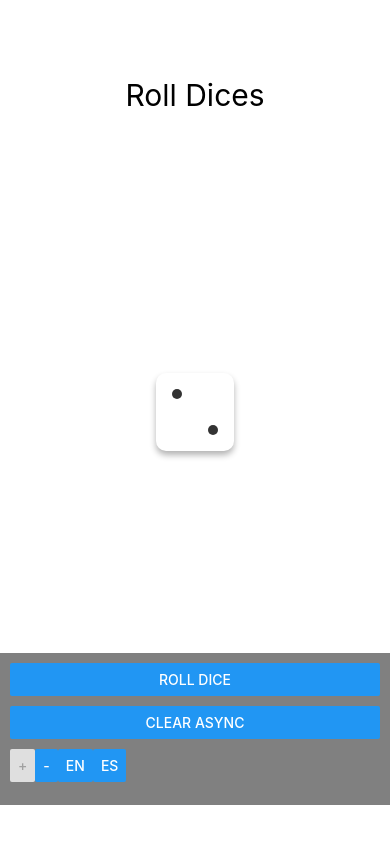
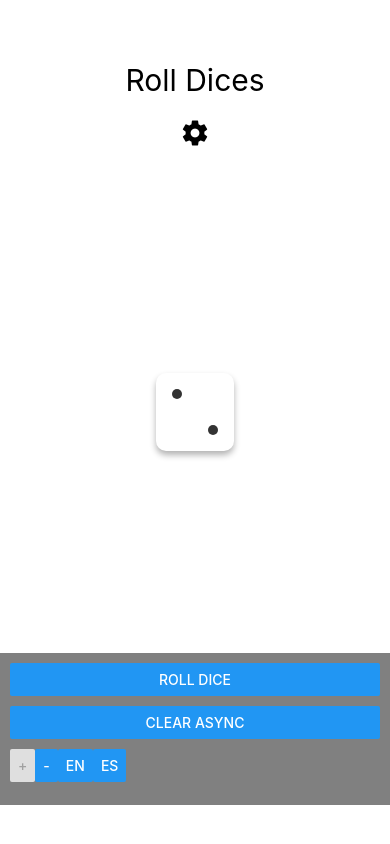
Before and after one commit to luis19151653MX/dados3d, a React Native app: screen / in a window 390 px wide. Built offline with nearby package versions, Linux system fonts and the light colour scheme.

Commit message:
icons functionality

```diff
--- a/package.json
+++ b/package.json
@@ -24,6 +24,7 @@
   "devDependencies": {
     "@babel/core": "^7.25.2",
     "@types/react": "~18.3.12",
+    "@types/react-native-vector-icons": "^6.4.18",
     "babel-plugin-module-resolver": "^5.0.2",
     "typescript": "^5.3.3"
   },
--- a/src/ScreenRollDice/ScreenRollDice.tsx
+++ b/src/ScreenRollDice/ScreenRollDice.tsx
@@ -1,9 +1,9 @@
 import React, { useContext, useEffect, useState } from 'react';
-import { View, Text, Button, StyleSheet } from 'react-native';
+import { View, Text, Button, StyleSheet, Pressable, TouchableOpacity } from 'react-native';
+import { useTranslation } from 'react-i18next';
+import MaterialIcons from 'react-native-vector-icons/MaterialIcons';
 import { Dice } from '../components/common/Dice';
-import AsyncStorage from '@react-native-async-storage/async-storage';
 import { DiceContext } from '../../context/DiceContext';
-import { useTranslation } from 'react-i18next';
 import { ConfigurationContext } from '../../context/ConfigurationContext';
 
 export default function ScreenRollDice() {
@@ -47,6 +47,10 @@ export default function ScreenRollDice() {
         <View style={styles.container}>
             <View style={styles.titleContainer}>
                 <Text style={styles.title}>{t('appName')}</Text>
+                <TouchableOpacity>
+                    <MaterialIcons name="settings" size={30} />
+                </TouchableOpacity>
+
             </View>
             <View style={styles.dicesContainer} >
                 {randomNumbers.map((number, index) => (
--- a/types/react-native-vector-icons.d.ts
+++ b/types/react-native-vector-icons.d.ts
@@ -1,4 +1,7 @@
+
+/*IT WAS USED TO RESOLVE PROBELMS TYPES, BUT NOW I ADD npm install --save-dev @types/react-native-vector-icons
 declare module 'react-native-vector-icons/Ionicons' {
   import { Icon } from 'react-native-vector-icons/Icon';
   export default Icon;
 }
+*/
```
Also changed, not shown: 2 other files (tests, documents, lock files or other folders).
